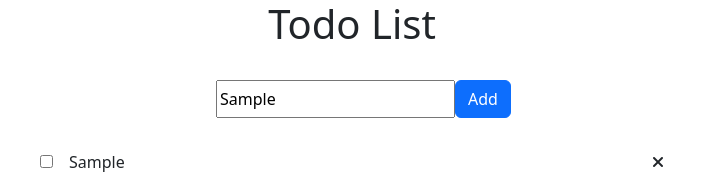
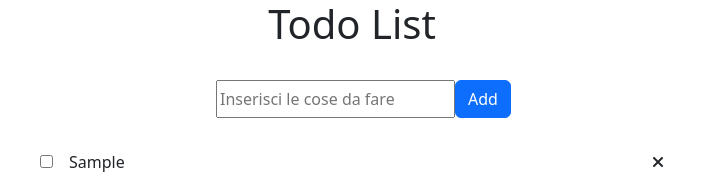
Before and after one commit to Edoardo-Monti/vue-todolist, a plain HTML site: page index.html in a window 1280 px wide. Both pictures are taken after typing "Sample" into the empty fields and a click on the button "Add". Shown: the top 173 px of the page, without its empty margins (288-991 px from the left). Drawn offline with nearby package versions, Linux system fonts and the light colour scheme.

Commit message:
milestone 3 non ancora finita, ma passo a bonus

```diff
--- a/assets/js/main.js
+++ b/assets/js/main.js
@@ -47,9 +47,13 @@ createApp({
             this.todos.splice( x, 1 )
         },
         addElem(){
+
             if(this.variabileAdd.text != ''){
                this.todos.unshift(this.variabileAdd)
             }
+
+            this.variabileAdd = ''
+
         }
     }
 }).mount("#app")
--- a/index.html
+++ b/index.html
@@ -17,7 +17,8 @@
         </div>
         <div class="w-25 mx-auto p-4 d-flex justify-content-between">
             <input type="text" placeholder="Inserisci le cose da fare"
-            v-model="variabileAdd.text">
+            v-model="variabileAdd.text"
+            @KeyUp.enter="addElem">
             <button class="btn btn-primary" @click="addElem">Add</button>
         </div>
         <div v-for="(element, index) in todos"
```
